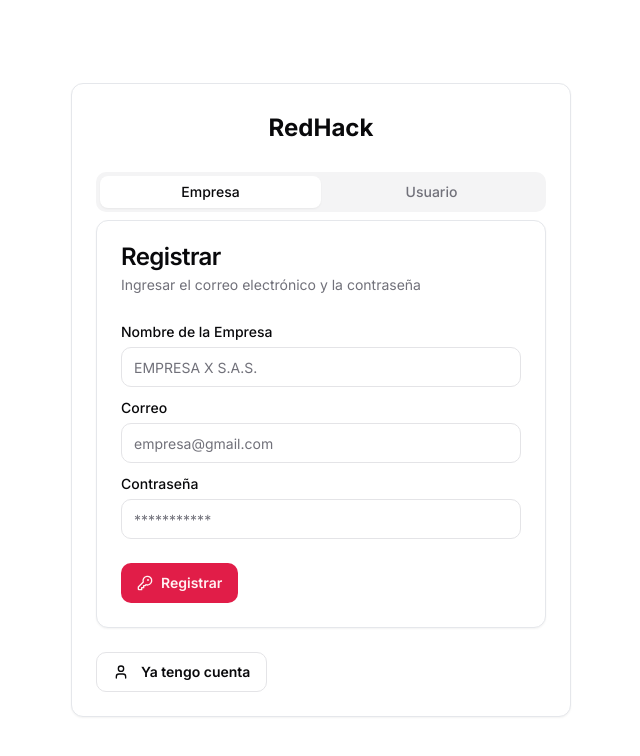
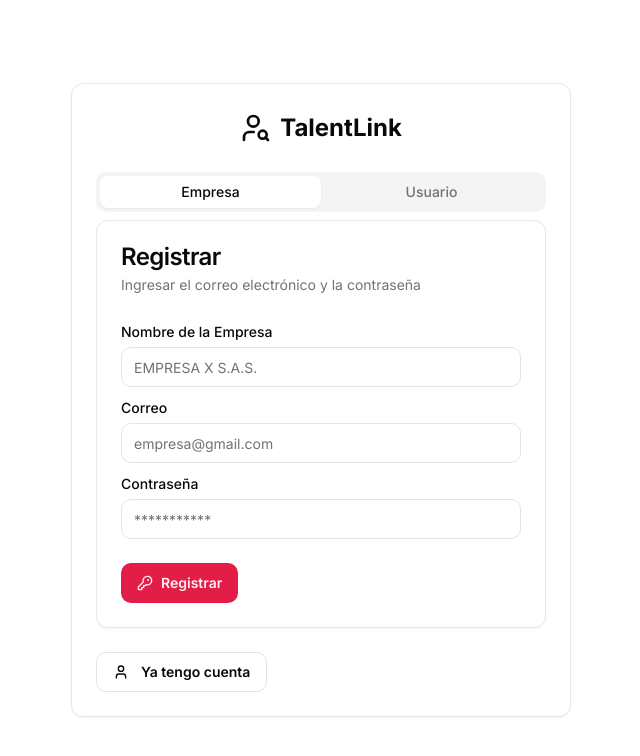
Before and after one commit to Veloz-X/frontend-hackaton, a Next.js app: page /auth/register in a window 1280 px wide. Shown: the top 756 px of the page, without its empty margins (319-959 px from the left). Built offline with nearby package versions, Linux system fonts and the light colour scheme.

Commit message:
Add Icon

```diff
--- a/src/app/auth/login/page.tsx
+++ b/src/app/auth/login/page.tsx
@@ -12,7 +12,7 @@
 } from "@/components/ui/card";
 import { Input } from "@/components/ui/input";
 import { Label } from "@/components/ui/label";
-import { KeyRoundIcon, User } from "lucide-react";
+import { KeyRoundIcon, User, UserSearchIcon } from "lucide-react";
 import { useSession } from "next-auth/react";
 import { useRouter } from "next/navigation";
 import { useState, useEffect } from "react";
@@ -70,7 +70,10 @@
     >
       <Card className="md:w-[500px] ">
         <CardHeader>
-          <div className="mx-auto py-1 font-bold text-2xl">RedHack</div>
+        <div className="mx-auto py-1 font-bold text-2xl flex">
+            <UserSearchIcon className="w-8 h-8 mr-2 my-auto" />
+            <p className="my-auto">TalentLink</p>
+            </div>
           <CardTitle>Inicia sesión</CardTitle>
           <CardDescription>
             Ingresar el correo electrónico y la contraseña
--- a/src/app/auth/register/page.tsx
+++ b/src/app/auth/register/page.tsx
@@ -13,7 +13,7 @@
 import { redirect } from "next/navigation";
 import { Input } from "@/components/ui/input";
 import { Label } from "@/components/ui/label";
-import { KeyRoundIcon, User } from "lucide-react";
+import { Building, KeyRoundIcon, User, UserSearchIcon } from "lucide-react";
 import { useSession } from "next-auth/react";
 import { useRouter } from "next/navigation";
 import { useState, useEffect } from "react";
@@ -100,7 +100,10 @@
     >
       <Card className="md:w-[500px] ">
         <CardHeader>
-          <div className="mx-auto py-1 font-bold text-2xl">RedHack</div>
+          <div className="mx-auto py-1 font-bold text-2xl flex">
+            <UserSearchIcon className="w-8 h-8 mr-2 my-auto" />
+            <p className="my-auto">TalentLink</p>
+            </div>
         </CardHeader>
         <CardContent className="space-y-2">
           <Tabs defaultValue="compay" className="w-full">
--- a/src/app/company/[id]/page.tsx
+++ b/src/app/company/[id]/page.tsx
@@ -99,7 +99,6 @@
                       </CardDescription>
                     </CardContent>
                     <CardFooter>
-{/*
                       {user?.jobMatcherResponses?.job_description_match <= 50 && (
                         <Button className={`px-4 py-2  bg-red-400`}>
                           <CircleUserIcon className="mr-2 h-4 w-4 my-auto text-lg font-bold" />
@@ -122,7 +121,7 @@
                           {user.jobMatcherResponses.job_description_match}% de
                           compatibilidad
                         </Button>
-                      )} */}
+                      )}
                       <Badge className="flex" variant={"default"}>
                         <CircleUserIcon className="mr-2 h-4 w-4 my-auto text-lg font-semibold" />
                         {user.jobMatcherResponses.job_description_match} de
```
